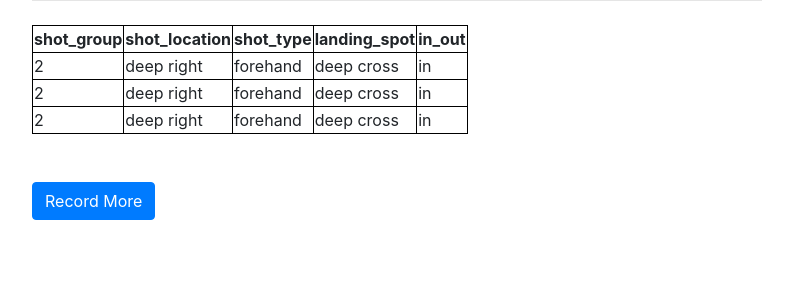
After one commit to angrypanda11/tanalytics, a Django app: page /tracker/shot/past in a window 1280 px wide. The commit adds this page. Shown: the top 300 px of the page, without its empty margins (243-1036 px from the left). Run offline with Django 3.2, Linux system fonts and the light colour scheme; data comes from the database, SQL or seed files in the repository; both versions use the stored data as it was after the commit; some libraries are stand-ins or nearby versions.

Commit message:
add shotrec form, added shot model, and result table

```diff
--- /dev/null
+++ b/requirements.txt
@@ -0,0 +1,5 @@
+asgiref==3.2.10
+Django==3.0.8
+gunicorn==20.0.4
+pytz==2020.1
+sqlparse==0.3.1
--- a/tracker/admin.py
+++ b/tracker/admin.py
@@ -1,6 +1,6 @@
 from django.contrib import admin
 
-from .models import Choice, Question
+from .models import Choice, Question, Shot
 
 
 class ChoiceInline(admin.TabularInline):
@@ -18,3 +18,4 @@ class QuestionAdmin(admin.ModelAdmin):
 
 
 admin.site.register(Question, QuestionAdmin)
+admin.site.register(Shot)
--- /dev/null
+++ b/tracker/forms.py
@@ -0,0 +1,47 @@
+from django import forms
+
+from .models import Shot
+
+SHOT_TYPES = [
+        ('forehand', 'forehand'),
+        ('backhand', 'backhand'),
+        ('volley', 'volley'),
+
+    ]
+
+SHOT_LOCATIONS = [
+        ('deep left', 'deep left'),
+        ('deep right', 'deep right'),
+        ('short left', 'short left'),
+        ('short right', 'short right'),
+    ]
+
+LANDING_SPOTS = [
+        ('deep cross', 'deep cross'),
+        ('deep line', 'deep line'),
+        ('short cross', 'short cross'),
+        ('short line', 'short line'),
+    ]
+
+IN_OUT = [
+        ('in', 'in'),
+        ('out', 'out'),
+        ('net', 'net'),
+    ]
+
+
+class ShotRecordingForm(forms.ModelForm):
+    shot_location = forms.ChoiceField(widget=forms.RadioSelect, choices=SHOT_LOCATIONS)
+    shot_type = forms.ChoiceField(widget=forms.RadioSelect, choices=SHOT_TYPES)
+    landing_spot = forms.ChoiceField(widget=forms.RadioSelect, choices=LANDING_SPOTS)
+    in_out = forms.ChoiceField(widget=forms.RadioSelect, choices=IN_OUT)
+
+    class Meta:
+        model = Shot
+        fields = [
+            'shot_group',
+            'shot_location',
+            'shot_type',
+            'landing_spot',
+            'in_out',
+        ]
--- a/tracker/models.py
+++ b/tracker/models.py
@@ -1,7 +1,9 @@
 from django.db import models
 from django.utils import timezone
+from django.utils.timezone import now
 import datetime
 
+from django import forms
 
 class Question(models.Model):
     question_text = models.CharField(max_length=200)
@@ -21,3 +23,17 @@ class Choice(models.Model):
 
     def __str__(self):
         return self.choice_text
+
+
+class Shot(models.Model):
+
+    shot_group = models.CharField(max_length=20, default='1')
+    pub_date = models.DateTimeField('date published', default=now)
+
+    shot_type = models.CharField(max_length=100)
+    shot_location = models.CharField(max_length=100)
+    landing_spot = models.CharField(max_length=100)
+    in_out = models.CharField(max_length=100)
+
+    def __str__(self):
+        return self.shot_group
--- a/tracker/templates/tracker/detail.html
+++ b/tracker/templates/tracker/detail.html
@@ -1,6 +1,8 @@
 {% extends 'base.html' %}
 
 {% block content %}
+
+
 
 <h1>{{ question.question_text }}</h1>
 
@@ -16,4 +18,6 @@
 </form>
 
 
+
+
 {% endblock %}
--- /dev/null
+++ b/tracker/templates/tracker/past_shot.html
@@ -0,0 +1,37 @@
+{% extends 'base.html' %}
+
+{% block content %}
+<style>
+    table, th, td {
+  border: 1px solid black;
+  border-collapse: collapse;
+}
+</style>
+
+
+<table>
+    <tr>
+        <th>shot_group</th>
+        <th>shot_location</th>
+        <th>shot_type</th>
+        <th>landing_spot</th>
+        <th>in_out</th>
+
+    </tr>
+    {% for item in query_results %}
+    <tr>
+        <td>{{ item.shot_group }}</td>
+        <td>{{ item.shot_location }}</td>
+        <td>{{ item.shot_type }}</td>
+        <td>{{ item.landing_spot }}</td>
+        <td>{{ item.in_out }}</td>
+    </tr>
+    {% endfor %}
+</table>
+<br>
+<br>
+<div>
+    <a class="btn btn-primary" href="{% url 'tracker:shot' %}">Record More</a>
+</div>
+
+{% endblock %}
--- a/tracker/urls.py
+++ b/tracker/urls.py
@@ -5,7 +5,9 @@ from . import views
 app_name = 'tracker'
 urlpatterns = [
     path('', views.IndexView.as_view(), name='index'),
+    path('shot', views.ShotRecorderView, name='shot'),
     path('<int:pk>/', views.DetailView.as_view(), name='detail'),
     path('<int:pk>/results/', views.ResultsView.as_view(), name='results'),
     path('<int:question_id>/vote/', views.vote, name='vote'),
+    path('shot/past', views.PastShot, name='past_shot')
 ]
--- a/tracker/views.py
+++ b/tracker/views.py
@@ -1,10 +1,12 @@
-from django.http import HttpResponseRedirect
+from django.http import HttpResponseRedirect, HttpResponse
 from django.shortcuts import get_object_or_404, render
 from django.urls import reverse
 from django.views import generic
 
-from .models import Choice, Question
+from .forms import ShotRecordingForm
+from .models import Choice, Question, Shot
 
+# babyyniyaalolo
 
 class IndexView(generic.ListView):
     template_name = 'tracker/index.html'
@@ -25,6 +27,33 @@ class ResultsView(generic.DetailView):
     template_name = 'tracker/results.html'
 
 
+def ShotRecorderView(request):
+    form = ShotRecordingForm(request.POST or None)
+
+    if form.is_valid():
+        form.save()
+
+    context = {
+        'form': form
+    }
+
+    return render(request, 'tracker/shot_recording.html', context)
+
+
+# class PastShotView(generic.ListView):
+#     context_object_name = 'all_shot'
+#     template_name = 'tracker/past_shot.html'
+#
+#     def get_queryset(self):
+#         return Shot.objects.order_by('-pub_date')
+
+def PastShot(request):
+
+    query_results = Shot.objects.all()
+    context = {'query_results': query_results}
+    return render(request, 'tracker/past_shot.html', context)
+
+
 def vote(request, question_id):
     question = get_object_or_404(Question, pk=question_id)
     try:
```
Also changed, not shown: tracker/templates/tracker/results.html (+19 -1 lines), tracker/templates/tracker/shot_recording.html (added, +15 -0 lines), db.sqlite3, tracker/migrations/0002_shot.py (added), tracker/migrations/0003_auto_20200726_1609.py (added), tracker/migrations/0004_auto_20200727_0254.py (added), tracker/migrations/0005_auto_20200727_2029.py (added), 1 other file.
